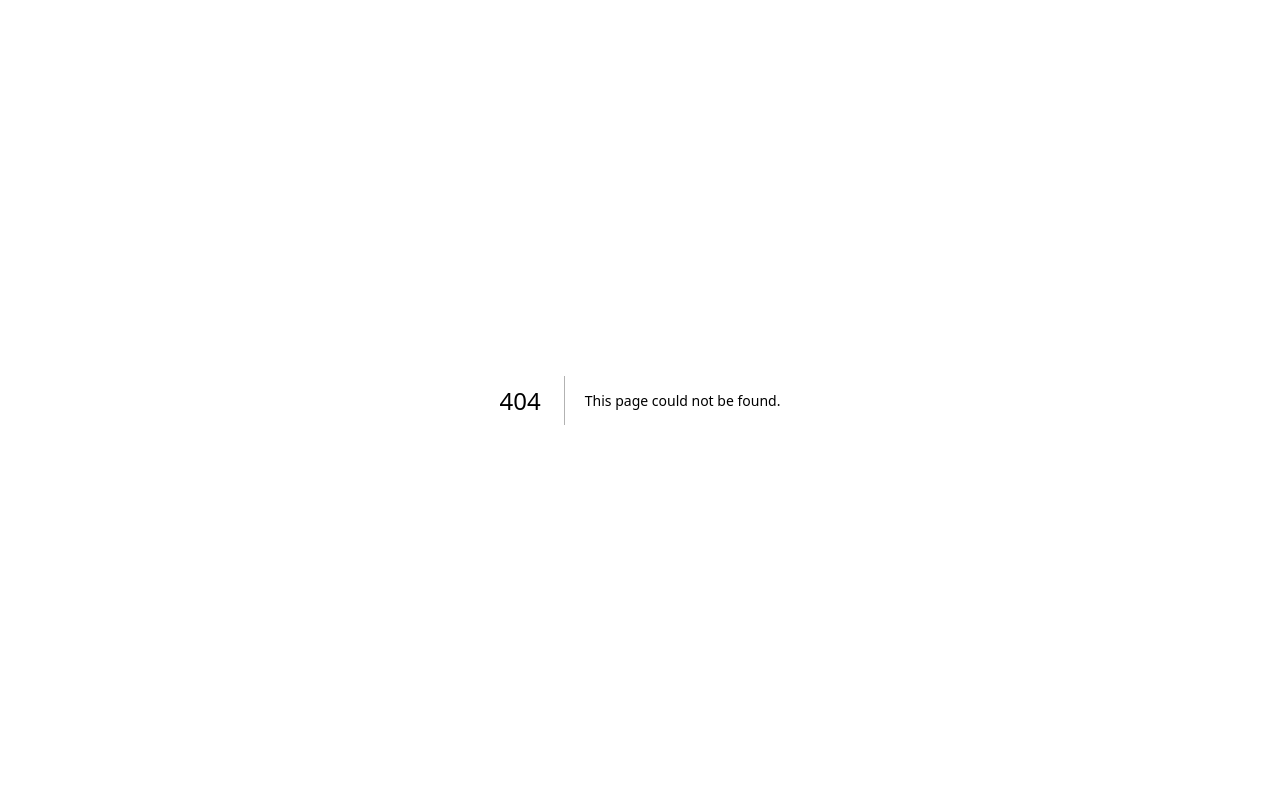
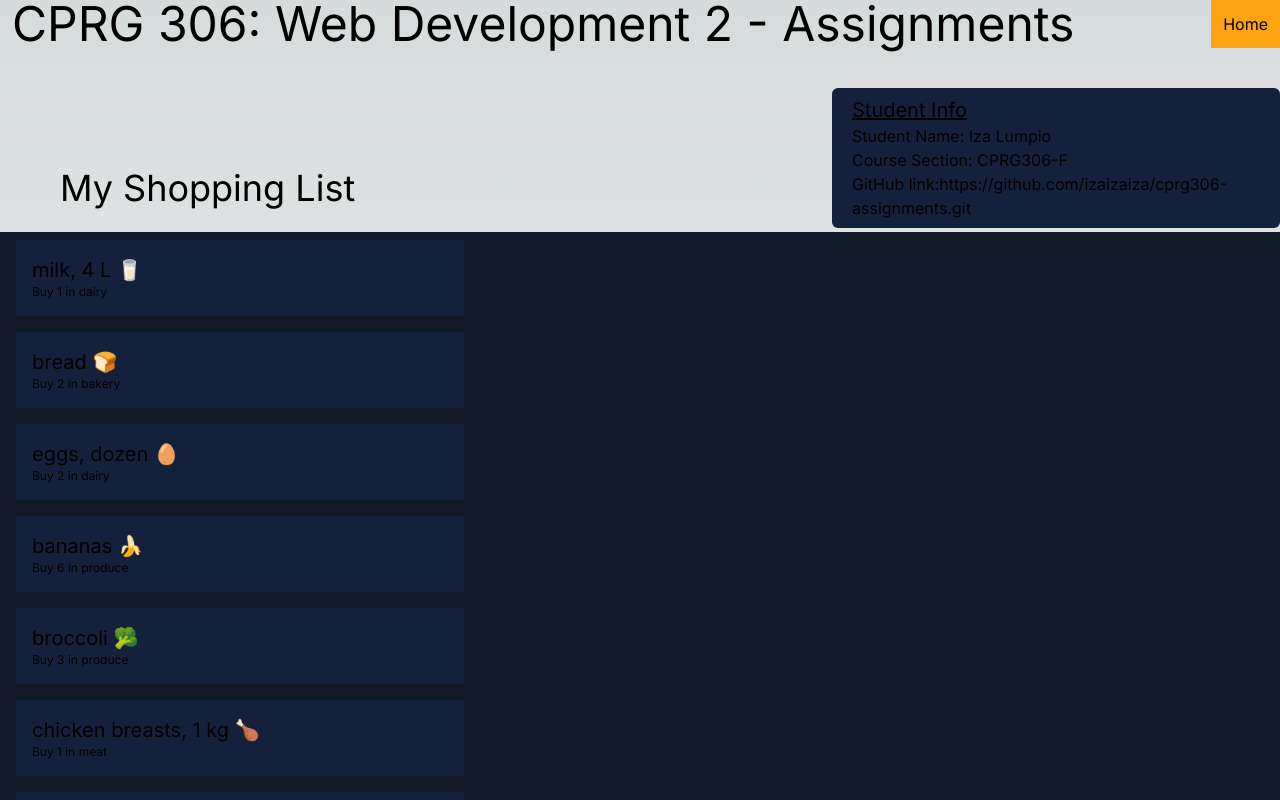
Before and after one commit to izaizaiza/cprg306-assignments, a Next.js app: page /week5 in a window 1280 px wide. Before the commit this address had no page. Shown: the top 800 px of the page. Built offline with nearby package versions, Linux system fonts and the light colour scheme.

Commit message:
added component from week3

```diff
--- /dev/null
+++ b/app/week5/page.js
@@ -0,0 +1,39 @@
+import StudentInfo from "../StudentInfo";
+import Link from 'next/link'
+//import ItemList from "../week3/item-list"
+import Page from "../week3/page"
+
+export default function Week2() {
+    return (
+        <main>
+
+            <div className="flex flex-col">
+
+                <div className="flex flex-row">
+                    <h1 className="flex flex-grow ml-3 text-5xl">
+                        CPRG 306: Web Development 2 - Assignments
+                    </h1>
+
+                    <nav className="flex flex-shrink bg-custom-orange p-3 self-start">
+                        <Link href="/" class="hover:text-custom-slate">Home</Link>
+                    </nav>
+
+                </div>
+
+                <div className="mt-10 mb-1 ml-10">
+                    <div className="flex flex-row">
+                        <hi className="flex-grow text-4xl ml-5 pt-20 mb-1 text-left align-middle">My Shopping List</hi>
+                        <StudentInfo className="justify-end flex-shrink"></StudentInfo>
+                    </div>
+                </div>
+
+                <div>
+                    <Page></Page>
+                </div>
+
+            </div>
+
+
+        </main>
+    );
+  }
```
